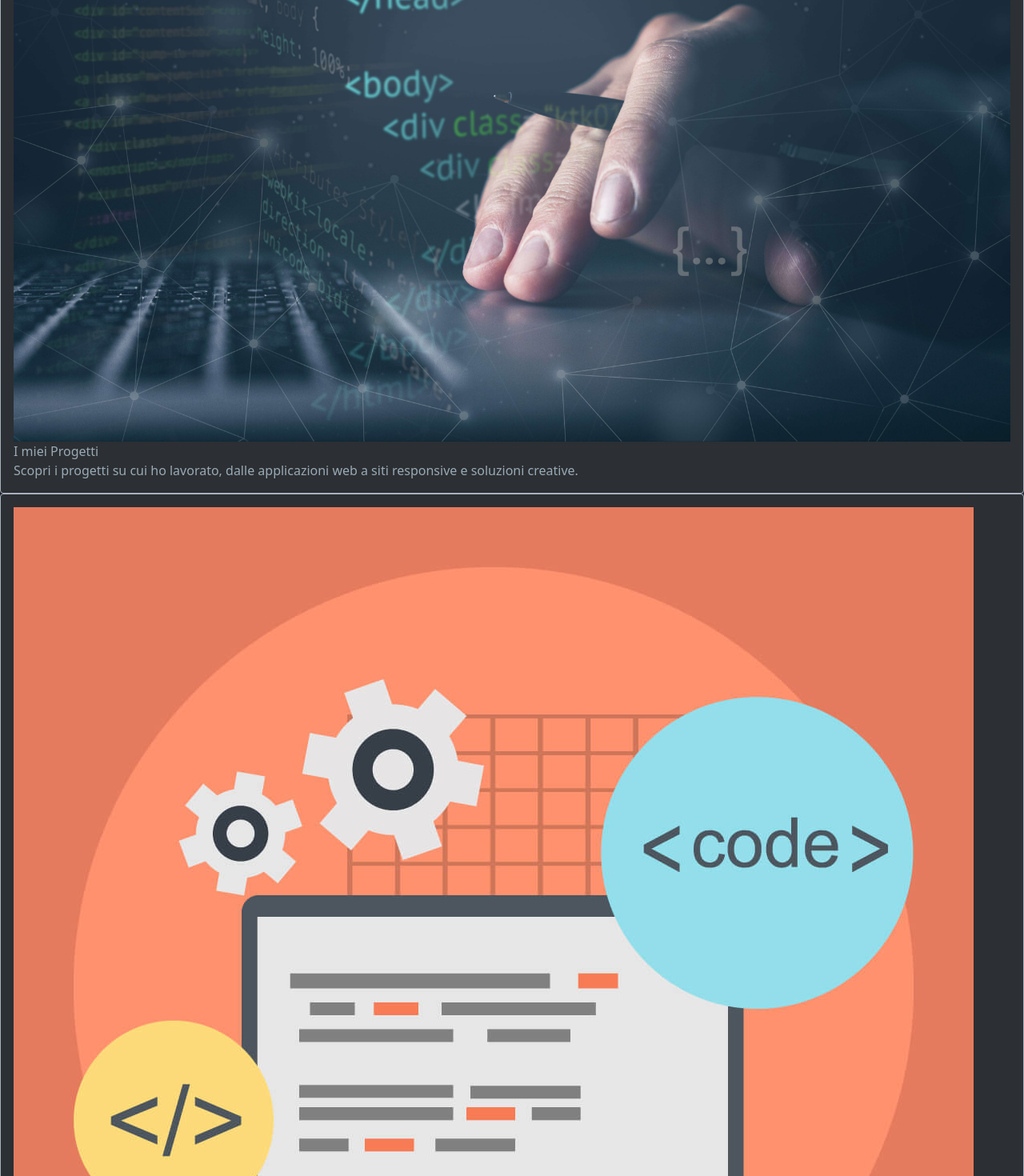
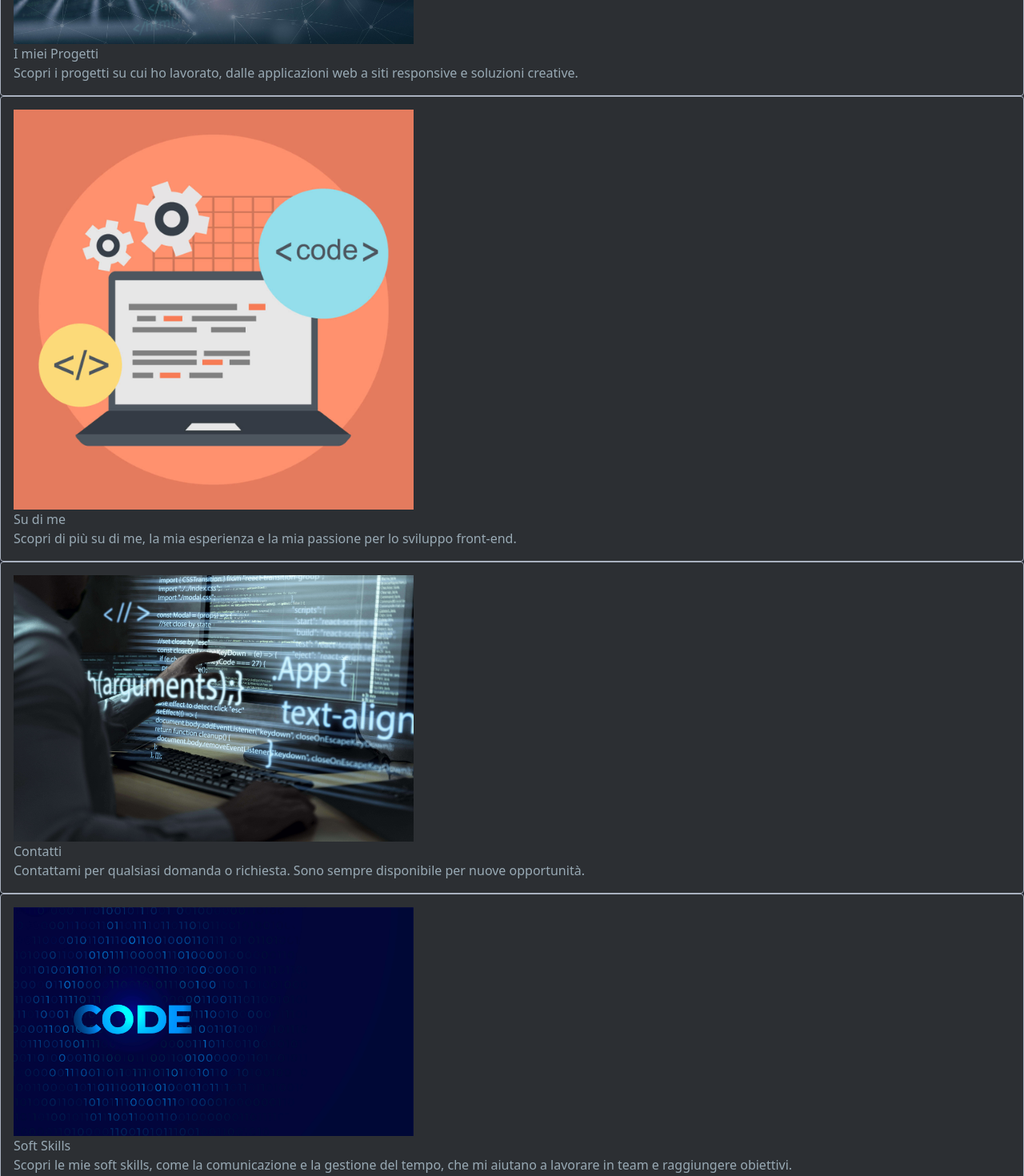
Before and after one commit to LucaFerraresso/PS-Company-portfolio, a Next.js app in the folder my-portfolio/: page / in a window 1280 px wide. Shown: the part 440-1910 px from the top of the page at 80% size. Built offline with nearby package versions, Linux system fonts and the light colour scheme.

Commit message:
optimized images from nextjs

```diff
--- a/my-portfolio/src/app/page.tsx
+++ b/my-portfolio/src/app/page.tsx
@@ -1,7 +1,7 @@
 "use client";
-
 import Link from "next/link";
 import { motion } from "framer-motion";
+import Image from "next/image"; // Import the Image component
 
 export default function Home() {
   const imageUrl = "/images/sections/img1.jpg"; // URL dell'immagine di sfondo
@@ -19,9 +19,9 @@ export default function Home() {
       >
         <div
           className="relative min-h-screen px-8 py-16 text-center bg-cover bg-center"
-          style={{ backgroundImage: `url(${imageUrl})` }} // Applicazione dell'immagine di sfondo
+          style={{ backgroundImage: `url(${imageUrl})` }} // Apply background image for styling
         >
-          {/* Overlay con i temi */}
+          {/* Overlay with themes */}
           <div className="absolute inset-0 bg-black opacity-30 light:opacity-20 dark:opacity-50 dimmed:opacity-40"></div>
           <div className="flex flex-col justify-center items-center min-h-full relative z-10">
             <motion.div className="relative z-10 text-center">
@@ -59,10 +59,12 @@ export default function Home() {
                 transition={{ duration: 1 }}
               >
                 <Link href="/projects">
-                  <img
+                  <Image
                     src={imageUrl2}
                     alt="Progetti"
                     className="w-full h-48 object-cover"
+                    width={500} // Provide width
+                    height={200} // Provide height
                   />
                   <div className="p-4 text-center">
                     <h2 className="text-xl font-semibold text-primary">
@@ -85,10 +87,12 @@ export default function Home() {
                 transition={{ duration: 1 }}
               >
                 <Link href="/aboutme">
-                  <img
+                  <Image
                     src={imageUrl3}
                     alt="Chi Sono"
                     className="w-full h-48 object-cover"
+                    width={500}
+                    height={200}
                   />
                   <div className="p-4 text-center">
                     <h2 className="text-xl font-semibold text-primary">
@@ -111,10 +115,12 @@ export default function Home() {
                 transition={{ duration: 1 }}
               >
                 <Link href="/contacts">
-                  <img
+                  <Image
                     src={imageUrl4}
                     alt="Contatti"
                     className="w-full h-48 object-cover"
+                    width={500}
+                    height={200}
                   />
                   <div className="p-4 text-center">
                     <h2 className="text-xl font-semibold text-primary">
@@ -137,10 +143,12 @@ export default function Home() {
                 transition={{ duration: 1 }}
               >
                 <Link href="/softSkills">
-                  <img
+                  <Image
                     src={imageUrl5}
                     alt="Soft Skills"
                     className="w-full h-48 object-cover"
+                    width={500}
+                    height={200}
                   />
                   <div className="p-4 text-center">
                     <h2 className="text-xl font-semibold text-primary">
```
